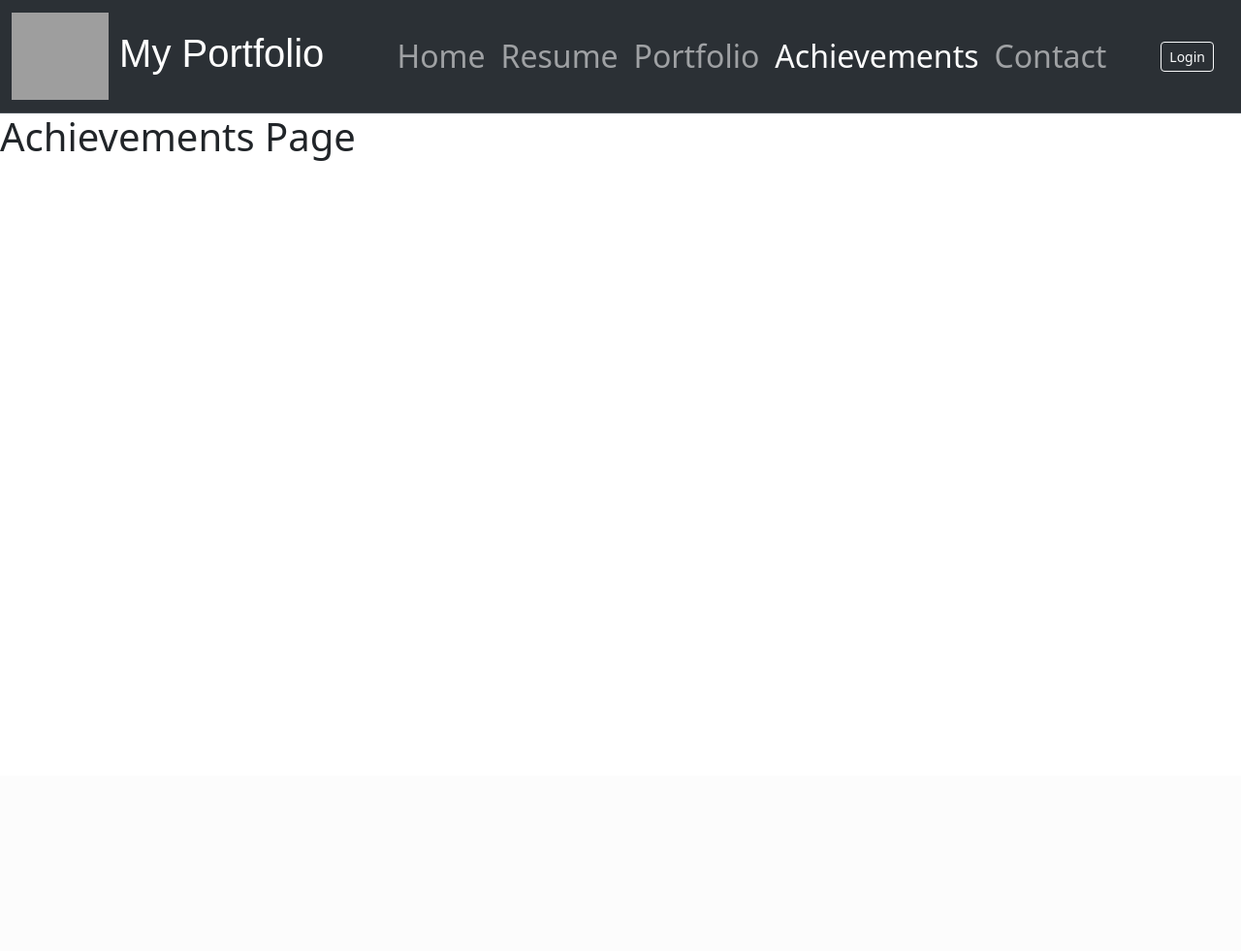
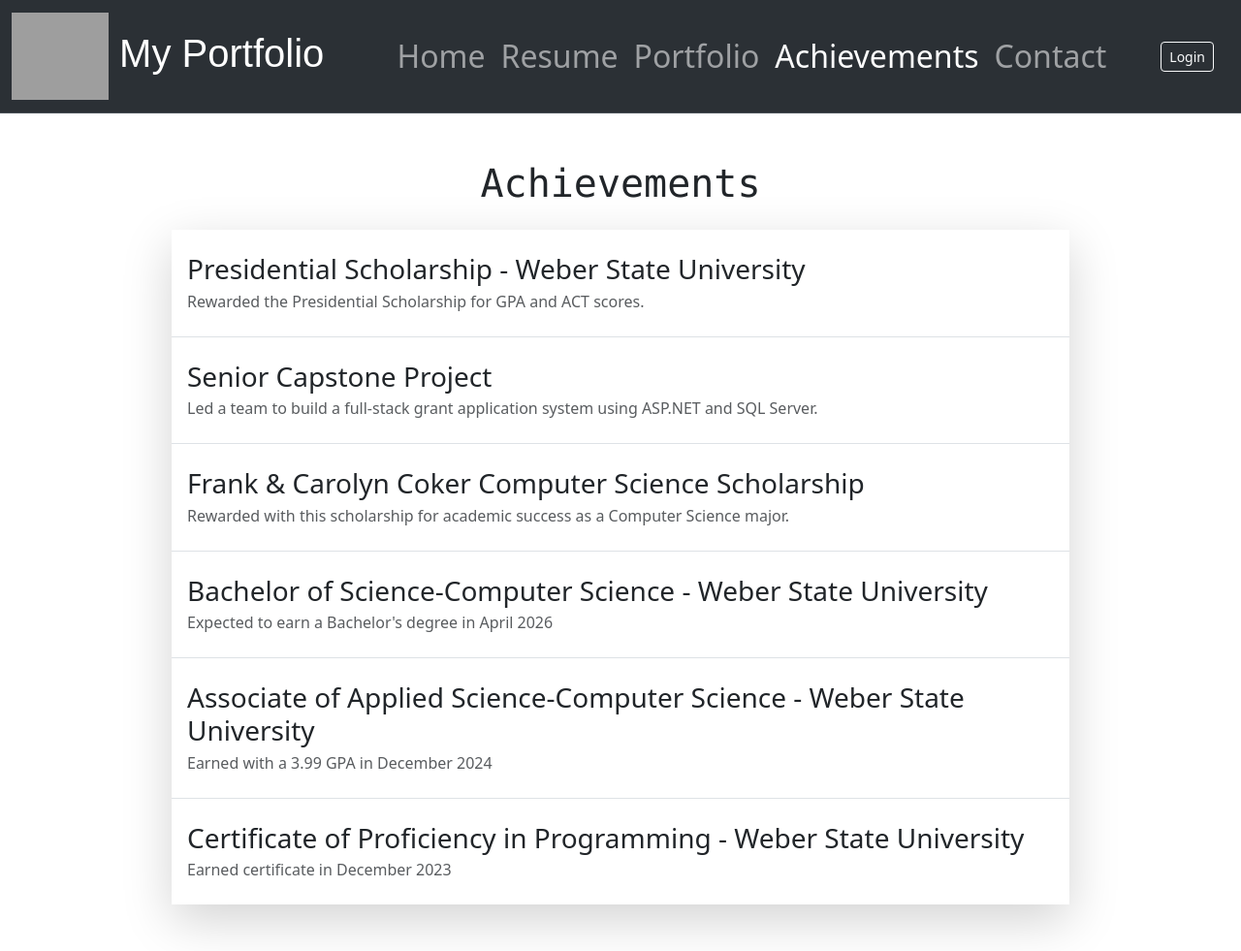
Before and after one commit to LoganBaty/Personal-Portfolio, a Django app: page /achievements/ in a window 1280 px wide. Shown: the whole page at 97% size. Before the commit the page ends 166 px from the top, so only its background shows below. Run offline with Django 5.2, Linux system fonts and the light colour scheme; grey boxes are pictures that could not be loaded.

Commit message:
Added resume and achievements

```diff
--- a/PortfolioDatabase/templates/PortfolioDatabase/achievements.html
+++ b/PortfolioDatabase/templates/PortfolioDatabase/achievements.html
@@ -3,7 +3,7 @@
 <head>
     <meta charset="utf-8">
     <meta name="viewport" content="width=device-width, initial-scale=1">
-    <title>{{ section }}</title>
+    <title>Achievements</title>
     <link href="https://cdn.jsdelivr.net/npm/bootstrap@5.3.8/dist/css/bootstrap.min.css" rel="stylesheet" integrity="sha384-sRIl4kxILFvY47J16cr9ZwB07vP4J8+LH7qKQnuqkuIAvNWLzeN8tE5YBujZqJLB" crossorigin="anonymous">
   </head>
   <nav class="navbar navbar-expand-lg bg-body-tertiary bg-dark border-bottom border-body" data-bs-theme="dark">
@@ -40,6 +40,38 @@
       </div>
   </nav>
 <body>
-    <h1>Achievements Page</h1>
+    <div class="container py-5">
+        <h1 class="mb-4 text-center" style="font-family: 'Monospaced', Menlo, Consolas, Monaco, Liberation Mono, Lucida Console, monospace" >Achievements</h1>
+        <div class="row justify-content-center">
+            <div class="col-lg-10"> <!-- Achievement List -->
+                <ul class="list-group list-group-flush shadow-lg">
+                    <li class="list-group-item py-4 ">
+                        <h3 class="mb-1">Presidential Scholarship - Weber State University</h3>
+                        <p class="text-muted mb-0">Rewarded the Presidential Scholarship for GPA and ACT scores.</p>
+                    </li>
+                    <li class="list-group-item py-4">
+                        <h3 class="mb-1">Senior Capstone Project</h3>
+                        <p class="text-muted mb-0">Led a team to build a full-stack grant application system using ASP.NET and SQL Server.</p>
+                    </li>
+                    <li class="list-group-item py-4">
+                        <h3 class="mb-1">Frank & Carolyn Coker Computer Science Scholarship</h3>
+                        <p class="text-muted mb-0">Rewarded with this scholarship for academic success as a Computer Science major.</p>
+                    </li>
+                    <li class="list-group-item py-4">
+                        <h3 class="mb-1">Bachelor of Science-Computer Science - Weber State University</h3>
+                        <p class="text-muted mb-0">Expected to earn a Bachelor's degree in April 2026</p>
+                    </li>
+                    <li class="list-group-item py-4">
+                        <h3 class="mb-1">Associate of Applied Science-Computer Science - Weber State University</h3>
+                        <p class="text-muted mb-0">Earned with a 3.99 GPA in December 2024</p>
+                    </li>
+                    <li class="list-group-item py-4">
+                        <h3 class="mb-1">Certificate of Proficiency in Programming - Weber State University</h3>
+                        <p class="text-muted mb-0">Earned certificate in December 2023</p>
+                    </li>
+                </ul>
+            </div>
+        </div>
+    </div>
 </body>
 </html>
--- a/PortfolioDatabase/urls.py
+++ b/PortfolioDatabase/urls.py
@@ -1,10 +1,12 @@
 from django.urls import path
 from django.contrib.auth import views as auth_views
 from . import views
+from .views import download_resume
 
 urlpatterns = [
     path("", views.home, name="home"),
     path("resume/", views.resume, name="resume"),
+    path('download-resume/', download_resume, name='download_resume'),
     path("achievements/", views.achievements, name="achievements"),
     path("portfolio/", views.portfolio, name="portfolio"),
     path("contact/", views.contact, name="contact"),
--- a/PortfolioDatabase/views.py
+++ b/PortfolioDatabase/views.py
@@ -2,8 +2,10 @@ from django.shortcuts import render, get_object_or_404, redirect
 from PortfolioDatabase.models import Portfolio, Contact
 from django.http import HttpResponse
 from django.contrib.auth.decorators import login_required
-
 from PortfolioDatabase.contactForm import ContactModelForm, PortfolioForm
+from django.http import FileResponse
+import os
+from django.conf import settings
 
 
 def home(request):
@@ -11,6 +13,10 @@ def home(request):
 
 def resume(request):
     return render(request, 'PortfolioDatabase/resume.html', {})
+
+def download_resume(request):
+    filepath = os.path.join(settings.BASE_DIR, 'PortfolioDatabase/static/LoganBaty-Resume.pdf')
+    return FileResponse(open(filepath, 'rb'), as_attachment=True, filename='LoganBaty-Resume.pdf')
 
 def achievements(request):
     return render(request, 'PortfolioDatabase/achievements.html', {})
```
Also changed, not shown: PortfolioDatabase/templates/PortfolioDatabase/resume.html (+18 -2 lines), 1 other file.
